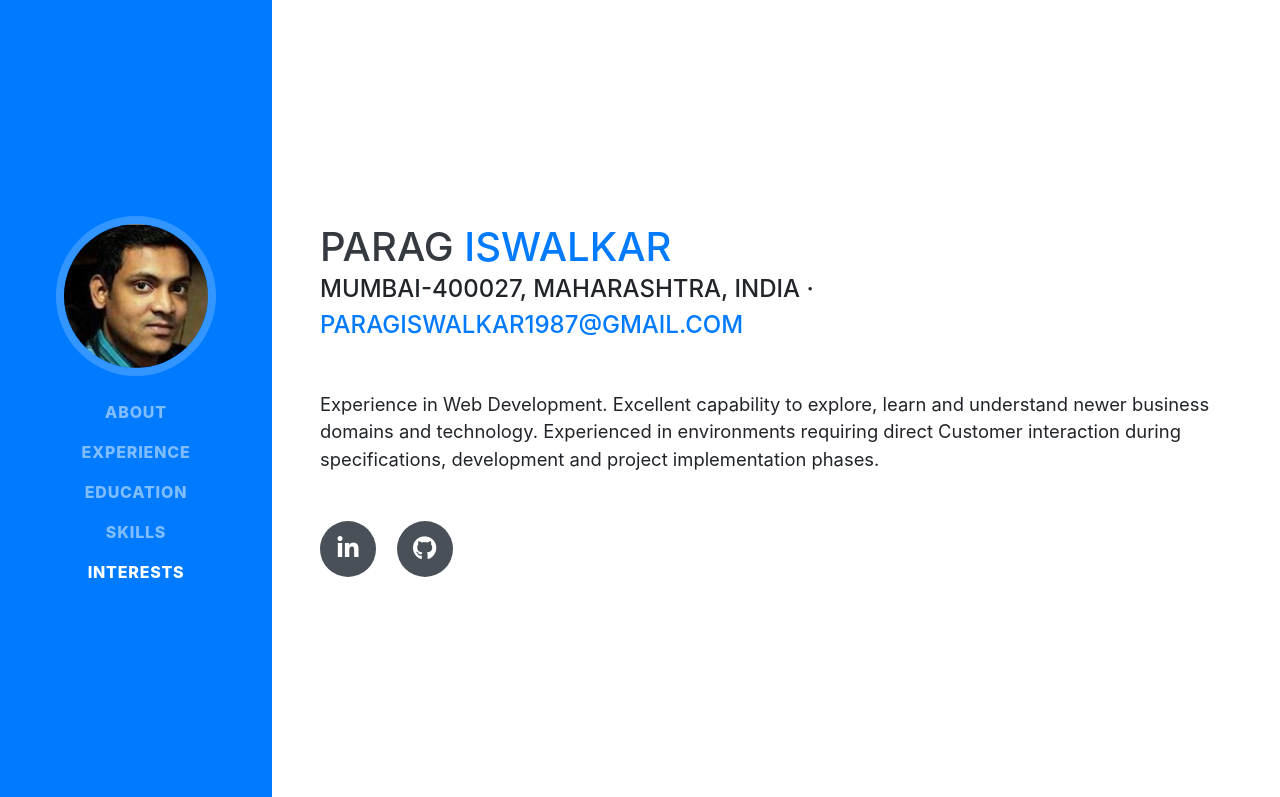
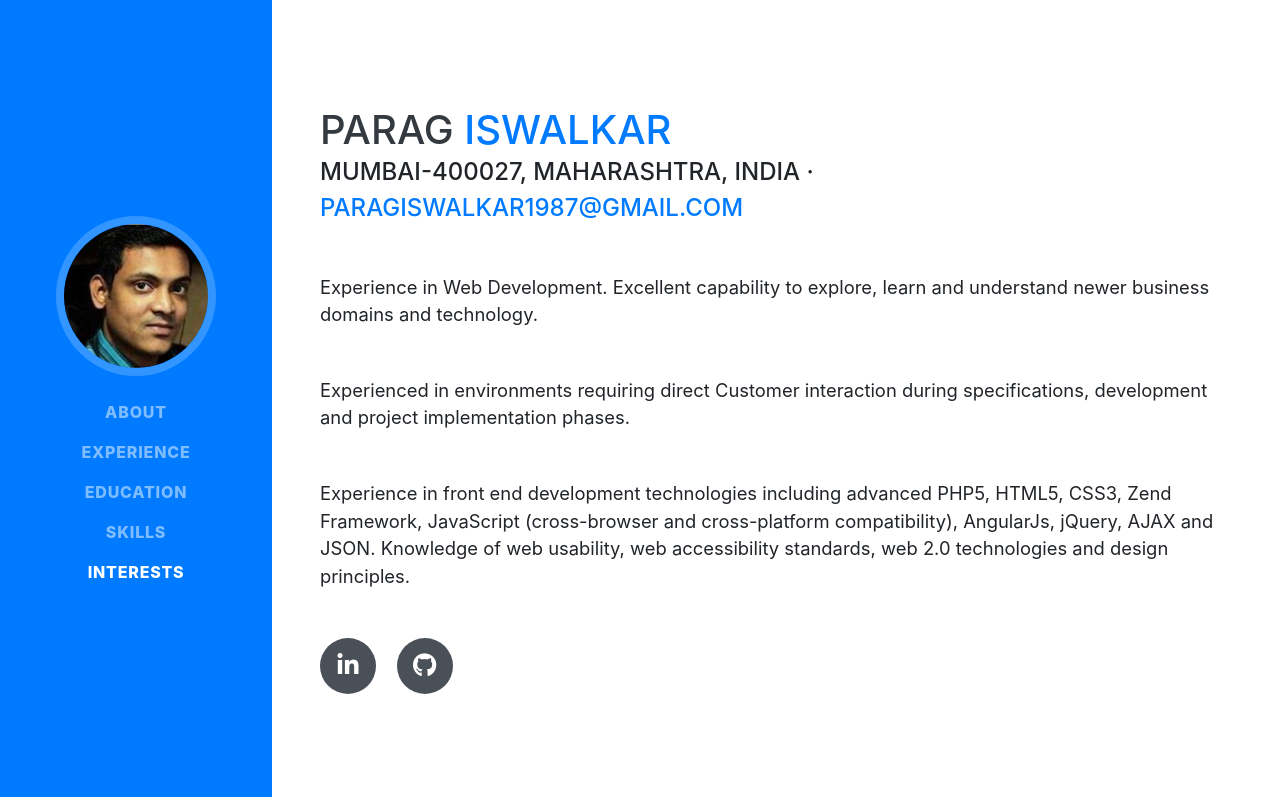
Before and after one commit to paragiswalkar/paragiswalkar.github.io, a website with bundled scripts: page index.html in a window 1280 px wide. Shown: the top 797 px of the page. Built offline with nearby package versions, Linux system fonts and the light colour scheme; a web font is replaced by a local one.

Commit message:
Update index.html

```diff
--- a/index.html
+++ b/index.html
@@ -66,8 +66,10 @@
         <div class="subheading mb-5">Mumbai-400027, Maharashtra, India ·
           <a href="mailto:paragiswalkar1987@gmail.com">paragiswalkar1987@gmail.com</a>
         </div>
-        <p class="lead mb-5">Experience in Web Development. Excellent capability to explore, learn and understand newer business domains and technology. Experienced in environments requiring direct Customer interaction during specifications, development and project implementation phases.</p>
-        <div class="social-icons">
+        <p class="lead mb-5">Experience in Web Development. Excellent capability to explore, learn and understand newer business domains and technology.</p>
+	<p class="lead mb-5">Experienced in environments requiring direct Customer interaction during specifications, development and project implementation phases.</p>
+	<p class="lead mb-5">Experience in front end development technologies including advanced PHP5, HTML5, CSS3, Zend Framework, JavaScript (cross-browser and cross-platform compatibility), AngularJs, jQuery, AJAX and JSON. Knowledge of web usability, web accessibility standards, web 2.0 technologies and design principles.</p>
+	<div class="social-icons">
           <a href="https://in.linkedin.com/in/parag-iswalkar" target="_blank">
             <i class="fab fa-linkedin-in"></i>
           </a>
```
